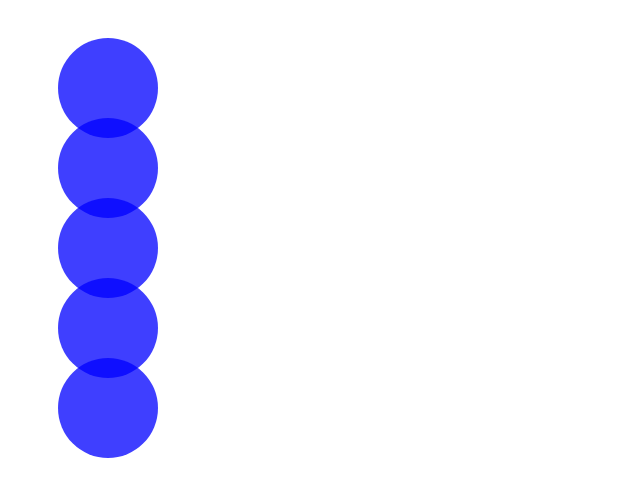
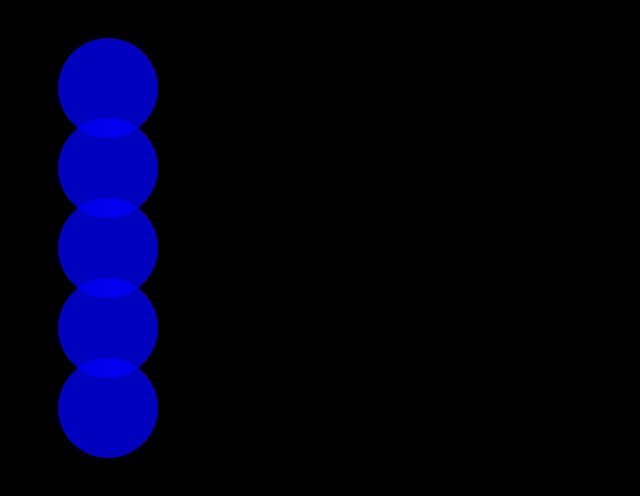
Before and after one commit to perenewang/Internet-Art-Final-Project, a plain HTML site: page index.html in a window 1280 px wide. Shown: the whole page, without its empty margins (0-640 px from the left). Drawn offline with Linux system fonts and the light colour scheme.

Commit message:
background is black

```diff
--- a/index.html
+++ b/index.html
@@ -3,6 +3,9 @@
   <head>
     <meta charset="utf-8">
     <style>
+      body {
+        background: black;
+      }
       label {
         animation-name: rainbow;
         animation-duration: 2s;
```
